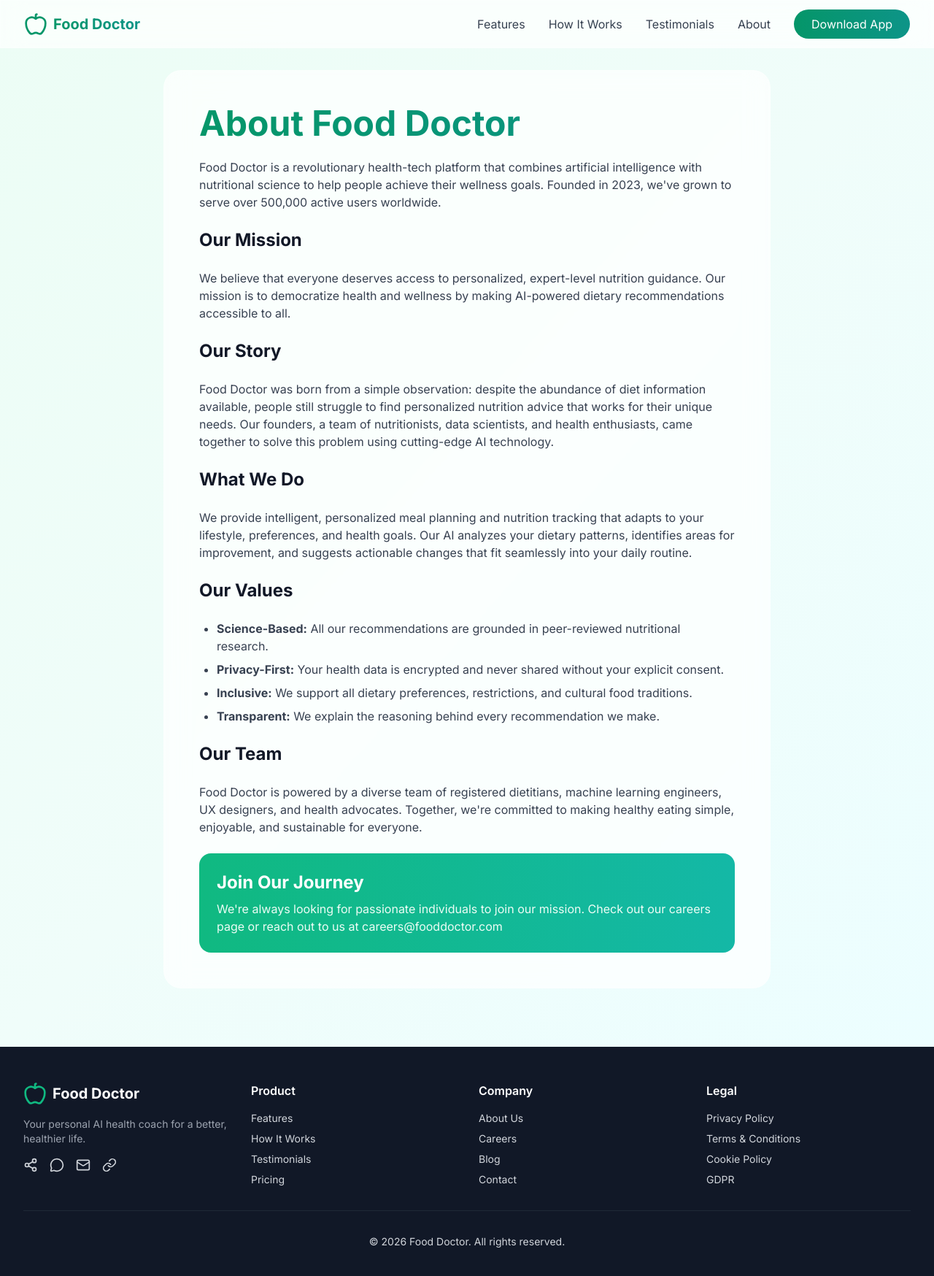
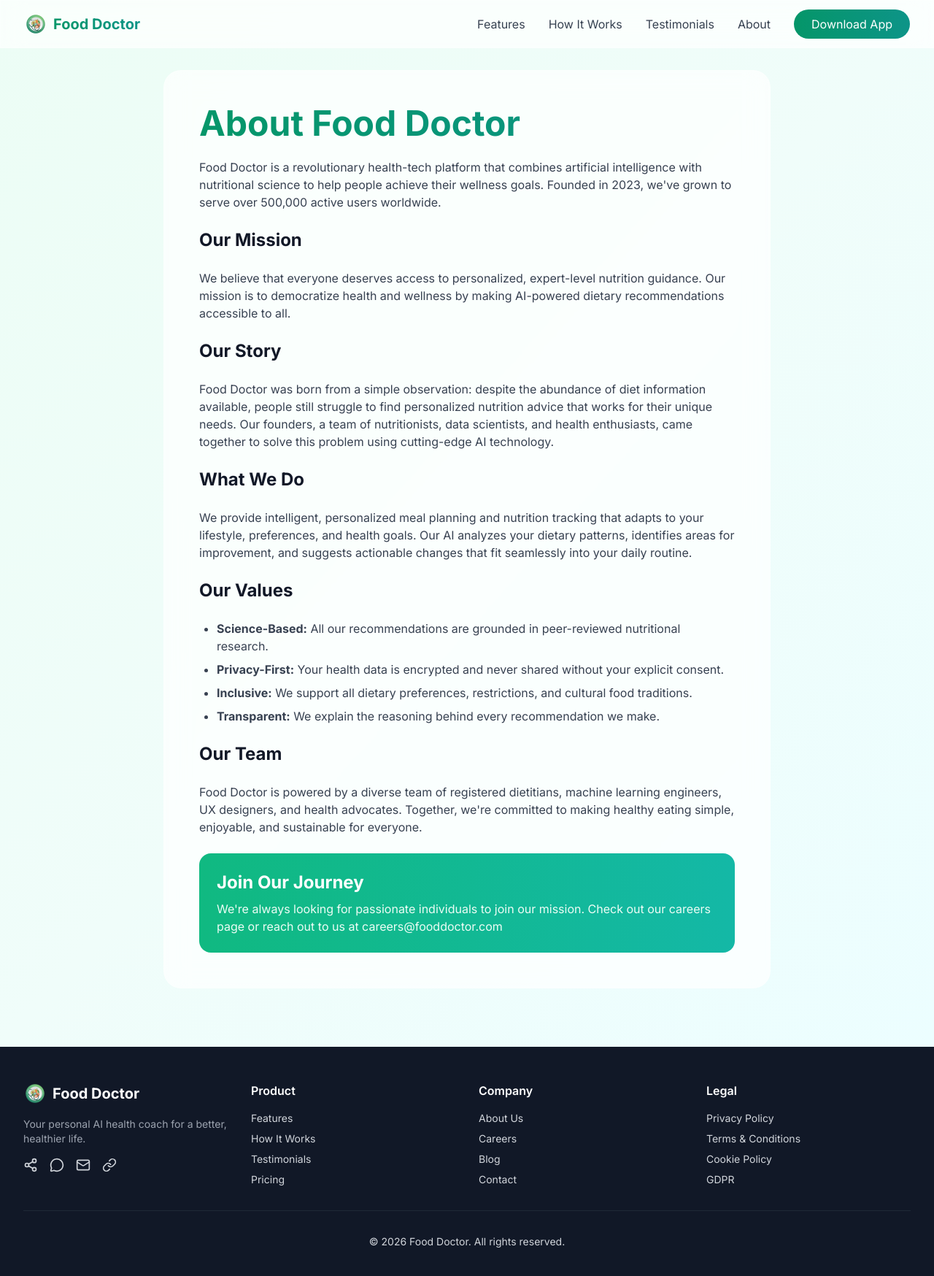
Before and after one commit to Mehedi259/FoodDoctorWebsite, a Next.js app: page /about in a window 1280 px wide. Shown: the top 1748 px of the page at 73% size. Built offline with nearby package versions, Linux system fonts and the light colour scheme.

Commit message:
Update logo to app_icon.png in Navbar and Footer, add Play Store link to Download buttons

```diff
--- a/components/Footer.tsx
+++ b/components/Footer.tsx
@@ -1,6 +1,7 @@
 "use client";
 
-import { Apple, Mail, MessageCircle, Share2, Link } from "lucide-react";
+import { Mail, MessageCircle, Share2, Link } from "lucide-react";
+import Image from "next/image";
 
 export default function Footer() {
   return (
@@ -10,7 +11,7 @@ export default function Footer() {
           {/* Brand */}
           <div>
             <div className="flex items-center space-x-2 mb-4">
-              <Apple className="w-8 h-8 text-emerald-500" />
+              <Image src="/app_icon.png" alt="Food Doctor" width={32} height={32} className="w-8 h-8 rounded-lg" />
               <span className="text-xl font-bold text-white">Food Doctor</span>
             </div>
             <p className="text-sm text-gray-400 mb-4">
--- a/components/Navbar.tsx
+++ b/components/Navbar.tsx
@@ -1,8 +1,9 @@
 "use client";
 
 import { motion } from "framer-motion";
-import { Apple, Menu, X } from "lucide-react";
+import { Menu, X } from "lucide-react";
 import { useState } from "react";
+import Image from "next/image";
 
 export default function Navbar() {
   const [isOpen, setIsOpen] = useState(false);
@@ -16,7 +17,7 @@ export default function Navbar() {
       <div className="max-w-7xl mx-auto px-4 sm:px-6 lg:px-8">
         <div className="flex justify-between items-center h-16">
           <div className="flex items-center space-x-2">
-            <Apple className="w-8 h-8 text-emerald-600" />
+            <Image src="/app_icon.png" alt="Food Doctor" width={32} height={32} className="w-8 h-8 rounded-lg" />
             <span className="text-xl font-bold text-gradient">Food Doctor</span>
           </div>
 
@@ -34,9 +35,14 @@ export default function Navbar() {
             <a href="/about" className="text-gray-700 hover:text-emerald-600 transition">
               About
             </a>
-            <button className="bg-gradient-to-r from-emerald-600 to-teal-600 text-white px-6 py-2 rounded-full hover:shadow-lg transition">
+            <a
+              href="https://play.google.com/store/apps/details?id=com.neurobraintec.fooddoctor&hl=en"
+              target="_blank"
+              rel="noopener noreferrer"
+              className="bg-gradient-to-r from-emerald-600 to-teal-600 text-white px-6 py-2 rounded-full hover:shadow-lg transition"
+            >
               Download App
-            </button>
+            </a>
           </div>
 
           {/* Mobile Menu Button */}
@@ -67,9 +73,14 @@ export default function Navbar() {
             <a href="/about" className="block text-gray-700 hover:text-emerald-600">
               About
             </a>
-            <button className="w-full bg-gradient-to-r from-emerald-600 to-teal-600 text-white px-6 py-2 rounded-full">
+            <a
+              href="https://play.google.com/store/apps/details?id=com.neurobraintec.fooddoctor&hl=en"
+              target="_blank"
+              rel="noopener noreferrer"
+              className="block w-full text-center bg-gradient-to-r from-emerald-600 to-teal-600 text-white px-6 py-2 rounded-full"
+            >
               Download App
-            </button>
+            </a>
           </motion.div>
         )}
       </div>
```
